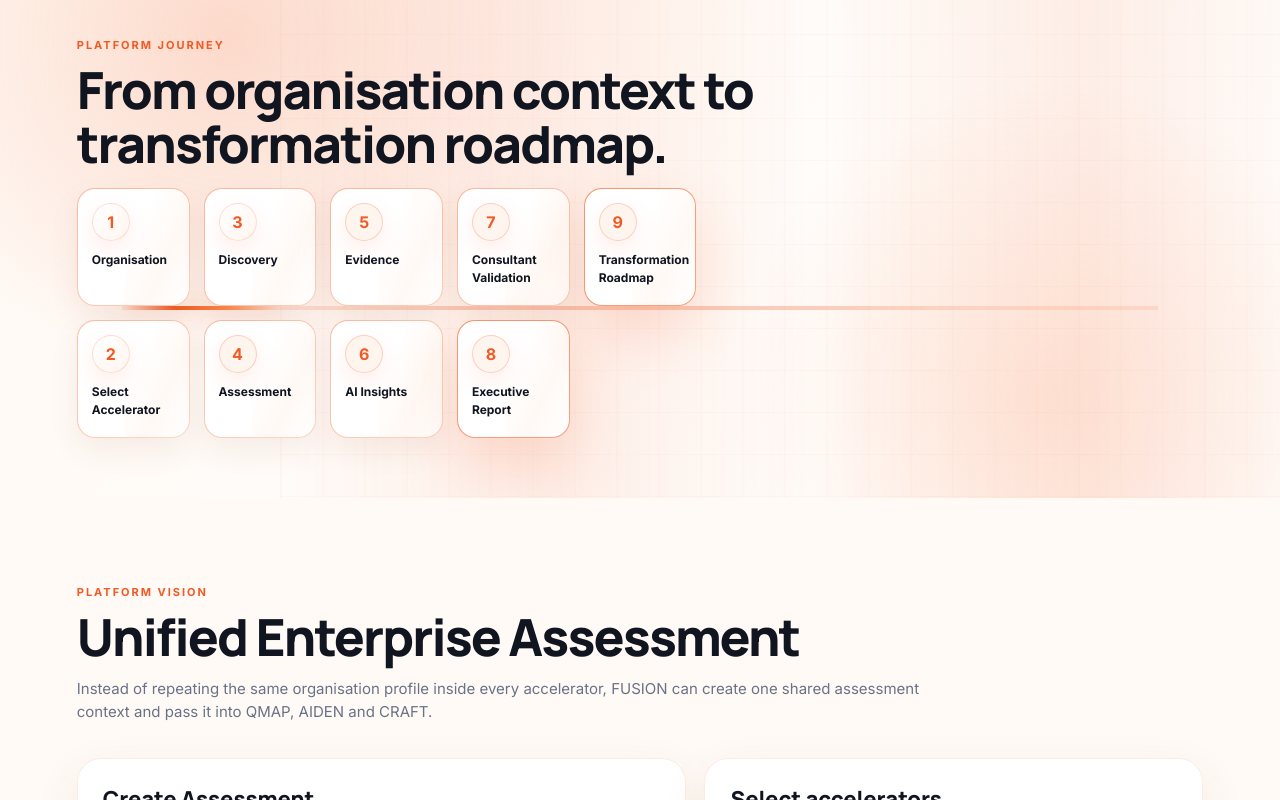
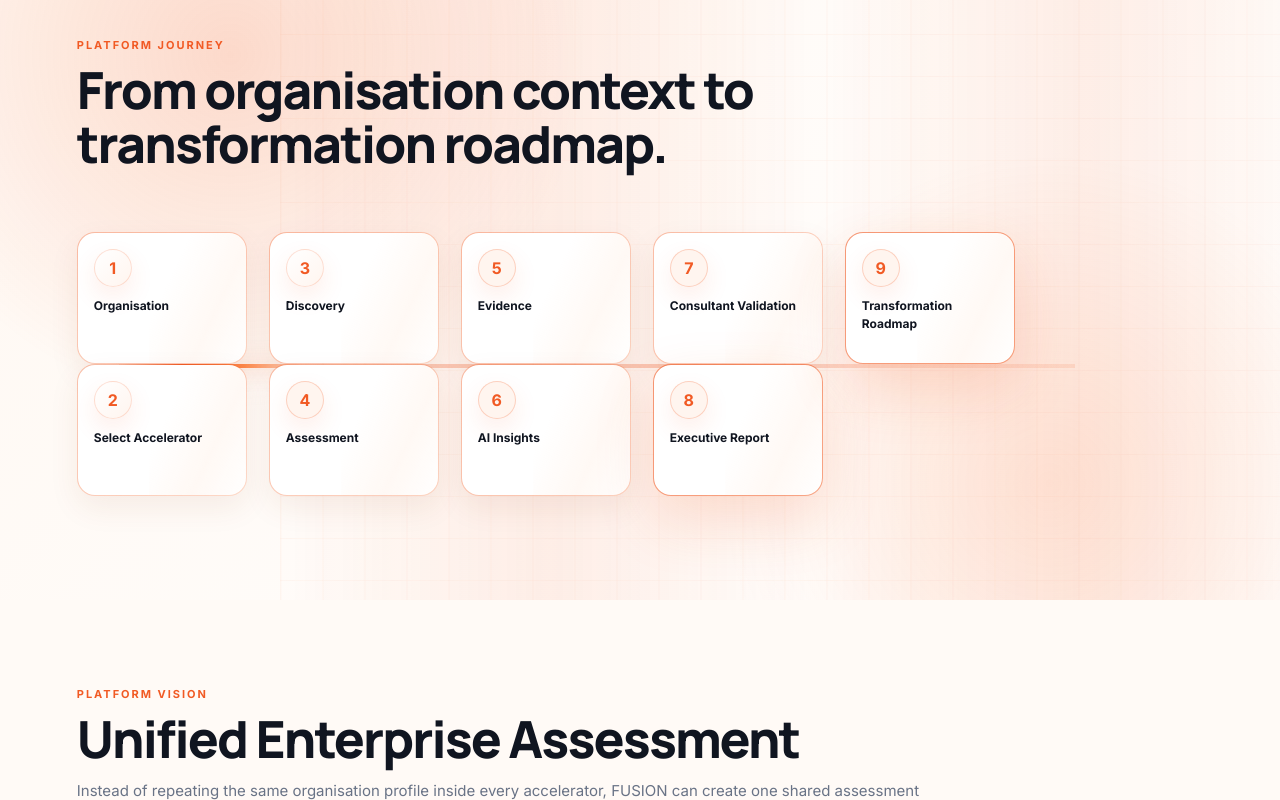
Before and after one commit to ramavinash09-hub/fusion, a React (Vite) app: page / in a window 1280 px wide. Shown: the part 2824-3624 px from the top of the page. Built offline with nearby package versions, Linux system fonts and the light colour scheme.

Commit message:
Update FUSION journey to two-row map

```diff
--- a/src/styles.css
+++ b/src/styles.css
@@ -730,11 +730,11 @@
 .journey {
   counter-reset: journey;
   display: grid;
-  gap: 14px;
-  grid-template-columns: repeat(9, minmax(96px, 1fr));
-  grid-template-rows: 92px 92px;
+  column-gap: 22px;
+  grid-template-columns: repeat(5, minmax(132px, 170px));
+  grid-template-rows: 150px 150px;
   margin: 44px 0 0;
-  max-width: 1320px;
+  max-width: 1040px;
   position: relative;
   text-align: left;
 }
@@ -745,10 +745,10 @@
     linear-gradient(90deg, rgba(241, 90, 36, 0.12), transparent 18%, transparent 82%, rgba(241, 90, 36, 0.12));
   content: "";
   height: 4px;
-  left: 4%;
-  position: absolute;
-  right: 4%;
-  top: 92px;
+  left: 42px;
+  position: absolute;
+  right: 42px;
+  top: 150px;
   z-index: 0;
 }
 
@@ -759,10 +759,10 @@
   box-shadow: 0 0 22px rgba(241, 90, 36, 0.35);
   content: "";
   height: 4px;
-  left: 4%;
-  position: absolute;
-  top: 92px;
-  width: 14%;
+  left: 42px;
+  position: absolute;
+  top: 150px;
+  width: 18%;
   z-index: 0;
 }
 
@@ -778,9 +778,9 @@
   flex-direction: column;
   gap: 10px;
   isolation: isolate;
-  min-height: 118px;
+  min-height: 132px;
   overflow: hidden;
-  padding: 14px;
+  padding: 16px;
   position: relative;
   transition: transform 0.25s ease, box-shadow 0.25s ease, border-color 0.25s ease;
   z-index: 1;
@@ -794,6 +794,30 @@
 .journey-step:nth-child(even) {
   align-self: start;
   grid-row: 2;
+}
+
+.journey-step:nth-child(1),
+.journey-step:nth-child(2) {
+  grid-column: 1;
+}
+
+.journey-step:nth-child(3),
+.journey-step:nth-child(4) {
+  grid-column: 2;
+}
+
+.journey-step:nth-child(5),
+.journey-step:nth-child(6) {
+  grid-column: 3;
+}
+
+.journey-step:nth-child(7),
+.journey-step:nth-child(8) {
+  grid-column: 4;
+}
+
+.journey-step:nth-child(9) {
+  grid-column: 5;
 }
 
 .journey-step::before {
@@ -831,18 +855,18 @@
 .journey-step:nth-child(even)::after {
   background: linear-gradient(180deg, rgba(241, 90, 36, 0.12), rgba(241, 90, 36, 0.5));
   content: "";
-  height: 28px;
+  height: 20px;
   left: 32px;
   position: absolute;
   width: 2px;
 }
 
 .journey-step:nth-child(odd)::after {
-  bottom: -28px;
+  bottom: -20px;
 }
 
 .journey-step:nth-child(even)::after {
-  top: -28px;
+  top: -20px;
 }
 
 .journey-step:nth-child(even)::after {
@@ -1470,7 +1494,7 @@
 
   92%,
   100% {
-    transform: translateX(560%);
+    transform: translateX(450%);
   }
 }
 
@@ -1603,6 +1627,7 @@
   .journey-step:nth-child(odd),
   .journey-step:nth-child(even) {
     align-self: stretch;
+    grid-column: auto;
     grid-row: auto;
   }
 
```
